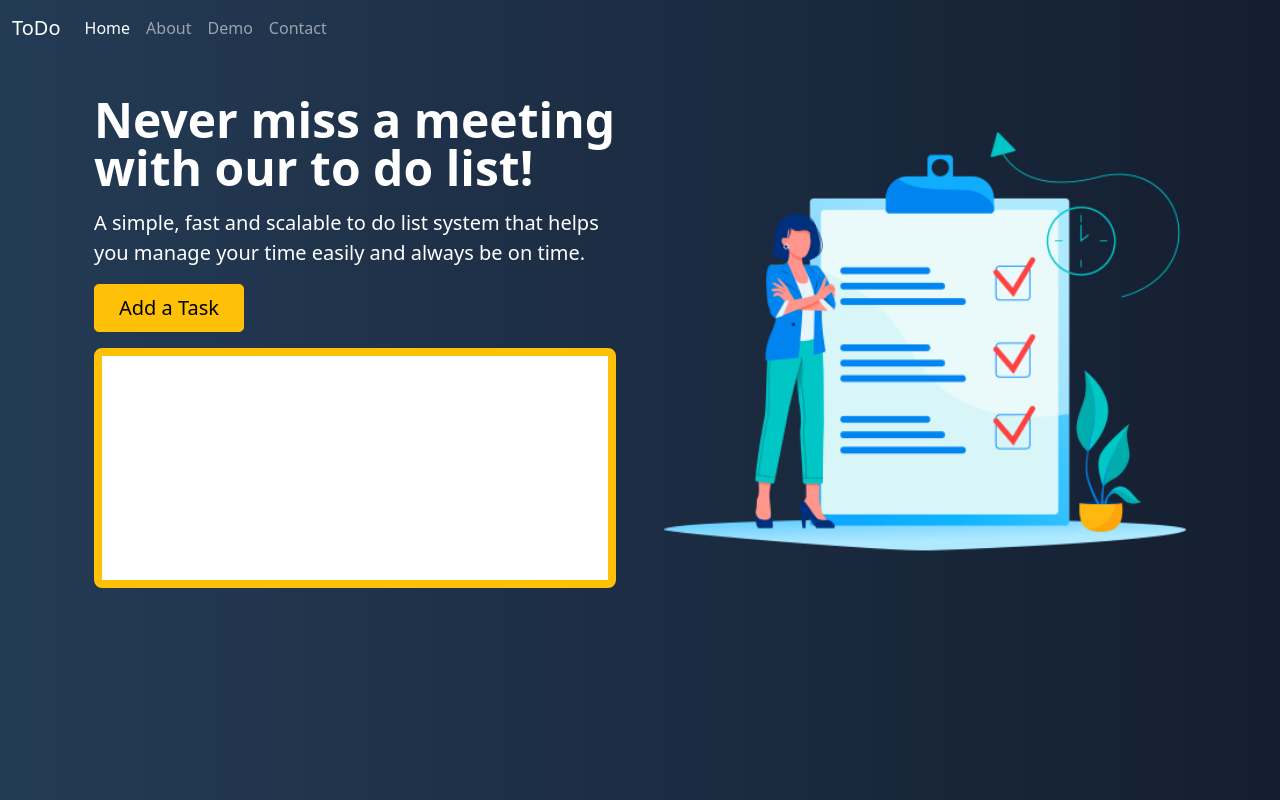
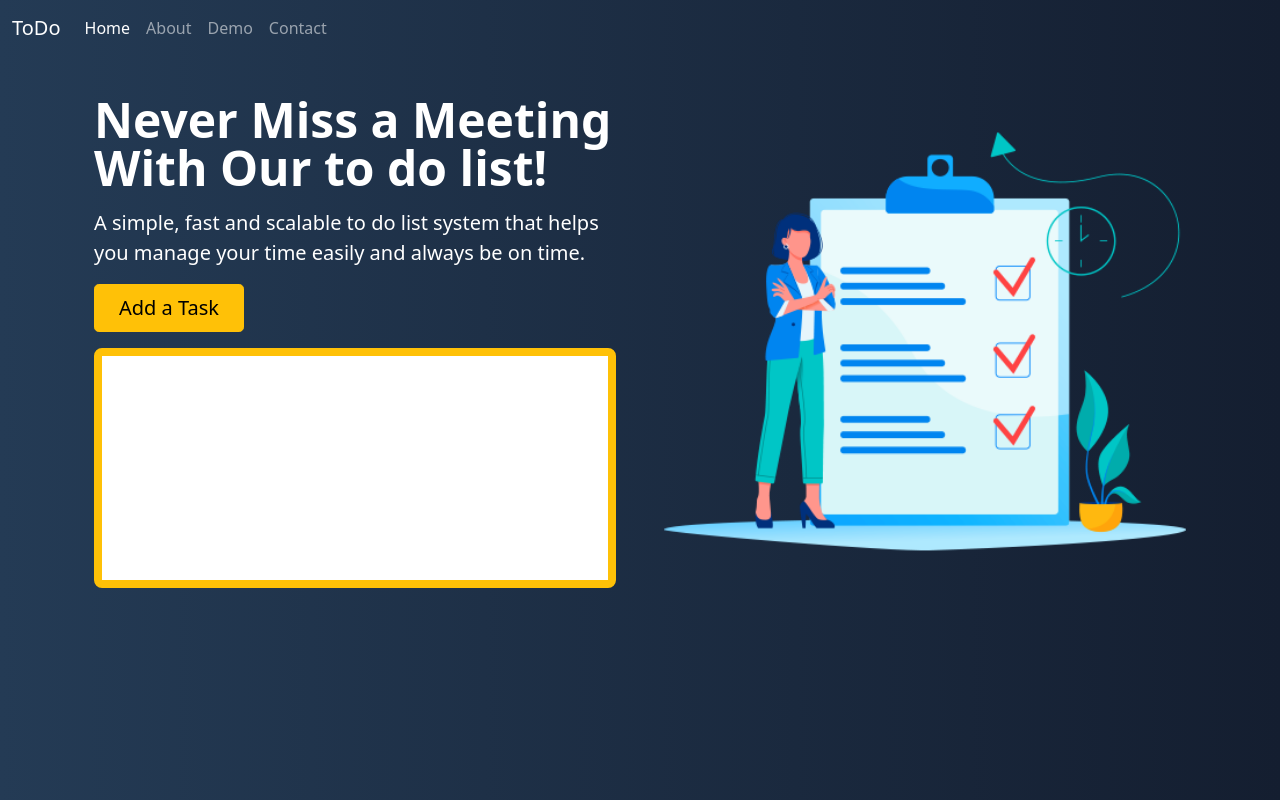
Before and after one commit to Smith2117/FirstProject, a plain HTML site: page index.html in a window 1280 px wide. Drawn offline with nearby package versions, Linux system fonts and the light colour scheme.

Commit message:
Fix some typos

```diff
--- a/index.html
+++ b/index.html
@@ -2,7 +2,7 @@
 <html lang="en">
 
 <head>
-    <title>First Project</title>
+    <title>First Project v2</title>
     <!-- Required meta tags -->
     <meta charset="utf-8">
     <meta name="viewport" content="width=device-width, initial-scale=1, shrink-to-fit=no">
@@ -65,7 +65,7 @@
                         loading="lazy">
                 </div>
                 <div class="col-lg-6">
-                    <h1 class="display-5 fw-bold lh-1 mb-3">Never miss a meeting with our to do list!</h1>
+                    <h1 class="display-5 fw-bold lh-1 mb-3">Never Miss a Meeting With Our to do list!</h1>
                     <p class="lead">A simple, fast and scalable to do list system that helps you manage your time easily
                         and always be on time.
                     </p>
```
